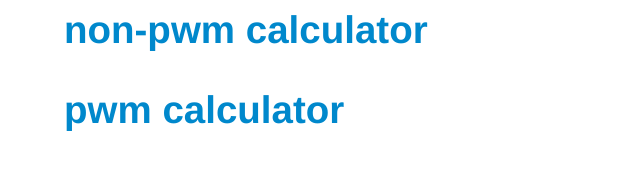
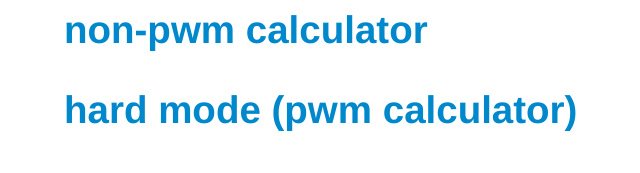
Before and after one commit to yosemitebandit/phear, a plain HTML site: page index.html in a window 1280 px wide. Shown: the whole page, without its empty margins (106-746 px from the left). Drawn offline with Linux system fonts and the light colour scheme.

Commit message:
adjusts wording

```diff
--- a/index.html
+++ b/index.html
@@ -18,7 +18,7 @@
       </h1>
 
       <h1>
-        <a href='pwm-calculator.html'>pwm calculator</a>
+        <a href='pwm-calculator.html'>hard mode (pwm calculator)</a>
       </h1>
     </div>
 
```
